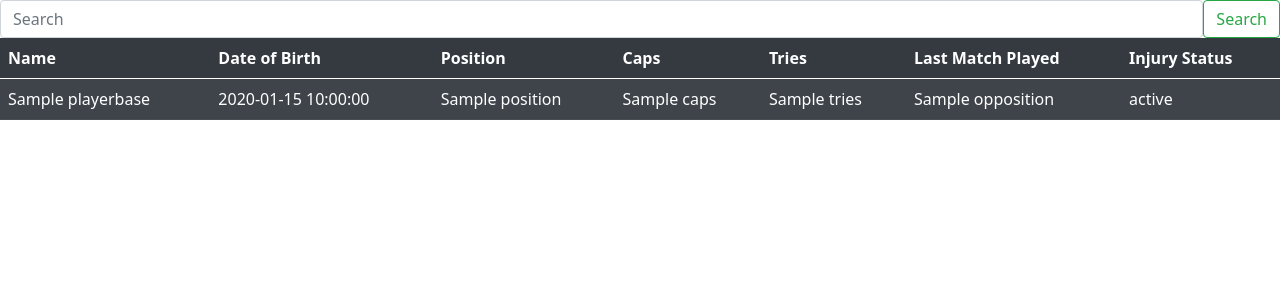
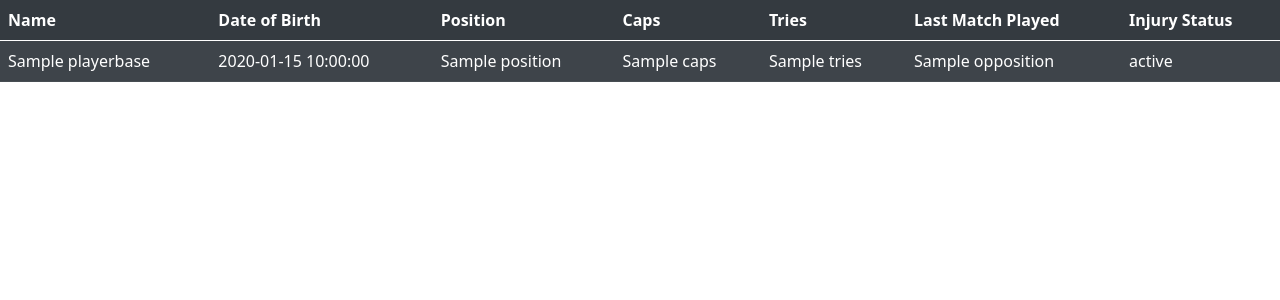
Before and after one commit to StephenJBall/final-project, a Flask app: page / in a window 1280 px wide. Shown: the part 56-356 px from the top of the page. Run offline with Flask 3, Linux system fonts and the light colour scheme; a database or web service that is not in the repository returns one stand-in record (values such as "Sample title"); some libraries are stand-ins or nearby versions.

Commit message:
Removed search bars

```diff
--- a/templates/contracts.html
+++ b/templates/contracts.html
@@ -5,10 +5,6 @@
 {% endblock %}
 
 {% block main %}
-    <form class="d-flex">
-        <input class="form-control me-2" type="search" placeholder="Search" aria-label="Search">
-        <button class="btn btn-outline-success" type="submit">Search</button>
-    </form>
 
     <table class="table table-striped table-dark">
         <thead>
--- a/templates/index.html
+++ b/templates/index.html
@@ -5,5 +5,5 @@
 {% endblock %}
 
 {% block main %}
-    <iframe src="https://www.munsterrugby.ie/2024/01/17/peter-omahony-to-captain-ireland-in-6-nations/#post"></iframe>
+
 {% endblock %}
--- a/templates/playerbase.html
+++ b/templates/playerbase.html
@@ -5,10 +5,6 @@
 {% endblock %}
 
 {% block main %}
-    <form class="d-flex">
-        <input class="form-control me-2" type="search" placeholder="Search" aria-label="Search">
-        <button class="btn btn-outline-success" type="submit">Search</button>
-    </form>
 
     <table class="table table-striped table-dark">
         <thead>
```
